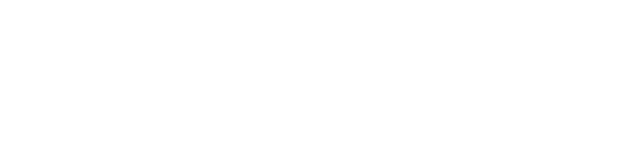
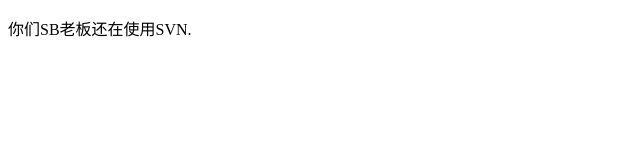
Before and after one commit to Augustus321/GITTest, a plain HTML site: page index.html in a window 1280 px wide. Shown: the whole page, without its empty margins (0-640 px from the left). Drawn offline with Linux system fonts and the light colour scheme.

Commit message:
SB老板

```diff
--- a/index.html
+++ b/index.html
@@ -9,7 +9,7 @@
 </head>
 <body>
     <div class="box"></div>
-
+    <p class="tips">你们SB老板还在使用SVN.</p>
     <script src="./js/index.js"></script>
 </body>
 </html>
```
